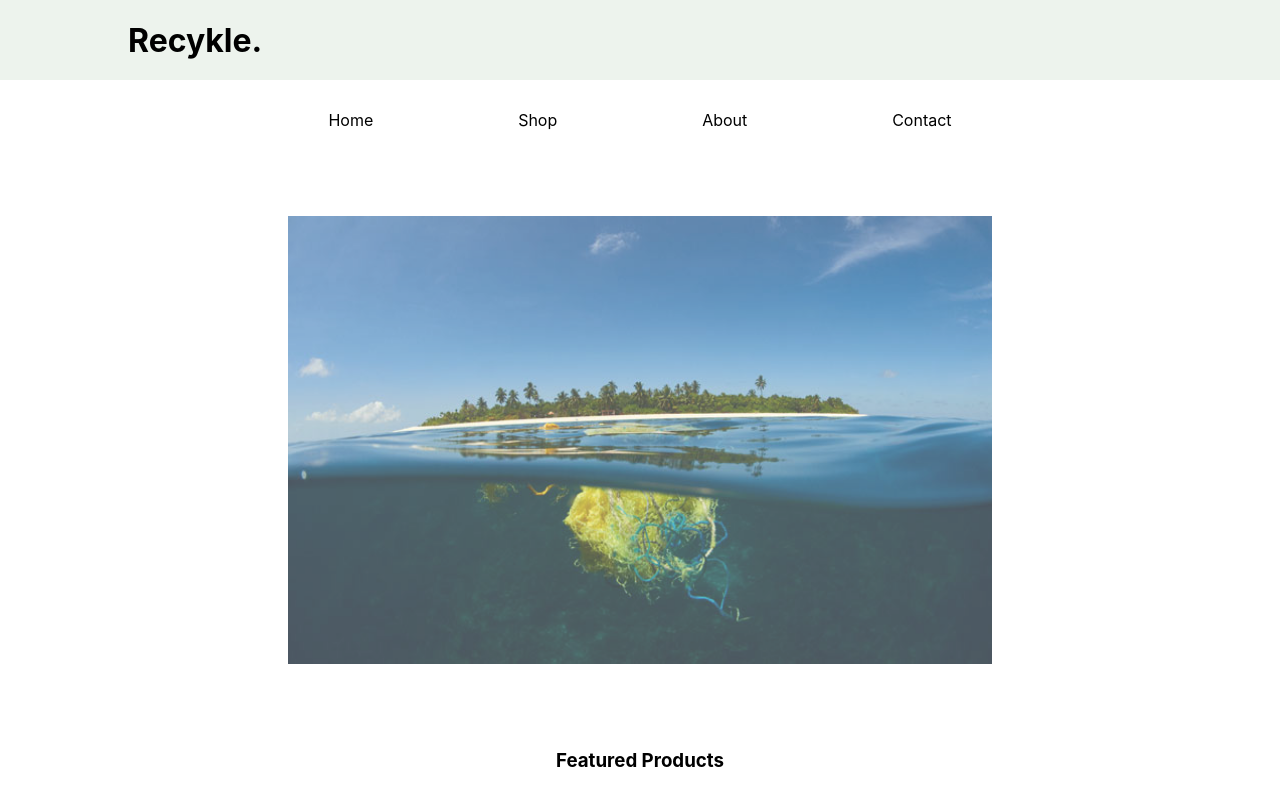
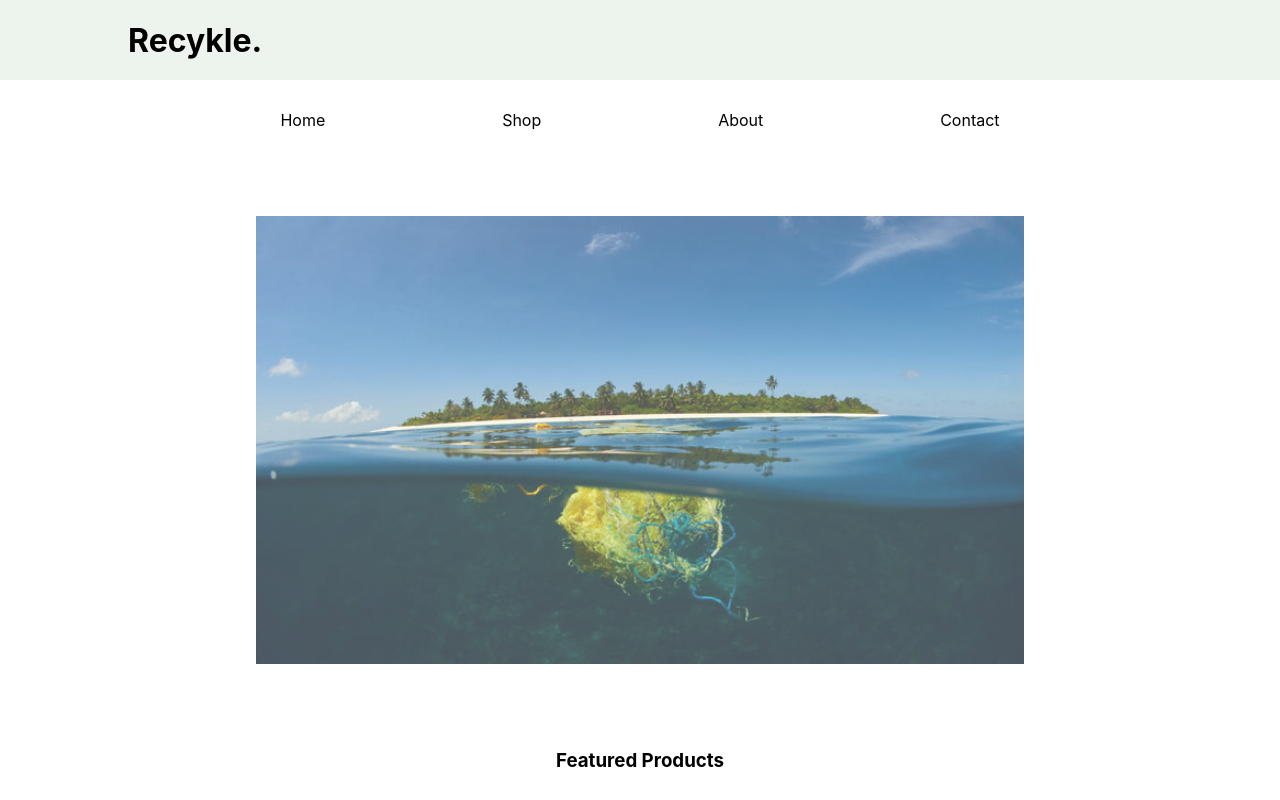
Before and after one commit to aaronnn47/recykle, a React (Create React App) app: page /#/ in a window 1280 px wide. Shown: the top 800 px of the page. Built offline with nearby package versions, Linux system fonts and the light colour scheme; a web font is replaced by a local one.

Commit message:
fixed the home products to fit screen

```diff
--- a/src/Components/Home/Home.css
+++ b/src/Components/Home/Home.css
@@ -116,32 +116,18 @@ a:hover
 
   .home-product-body{
     width: 100%;
-    height: 100%;
+    height: 80%;
     display: flex;
     flex-wrap: wrap;
   }
 
   .home-product {
-    height: 80%;
+    height: 90%;
     width: 33%;
   }
 
   .home-product > img{
     width: 100%;
-    height: 50%;
+    height: 60%;
   }
 }
-
-@media(min-width: 1100px){
-  .nav-links{
-    width: 60%;
-  }
-
-  .home-body > img{
-    width: 55%;
-  }
-
-  .home-product{
-    height: 80%;
-  }
-}
```
